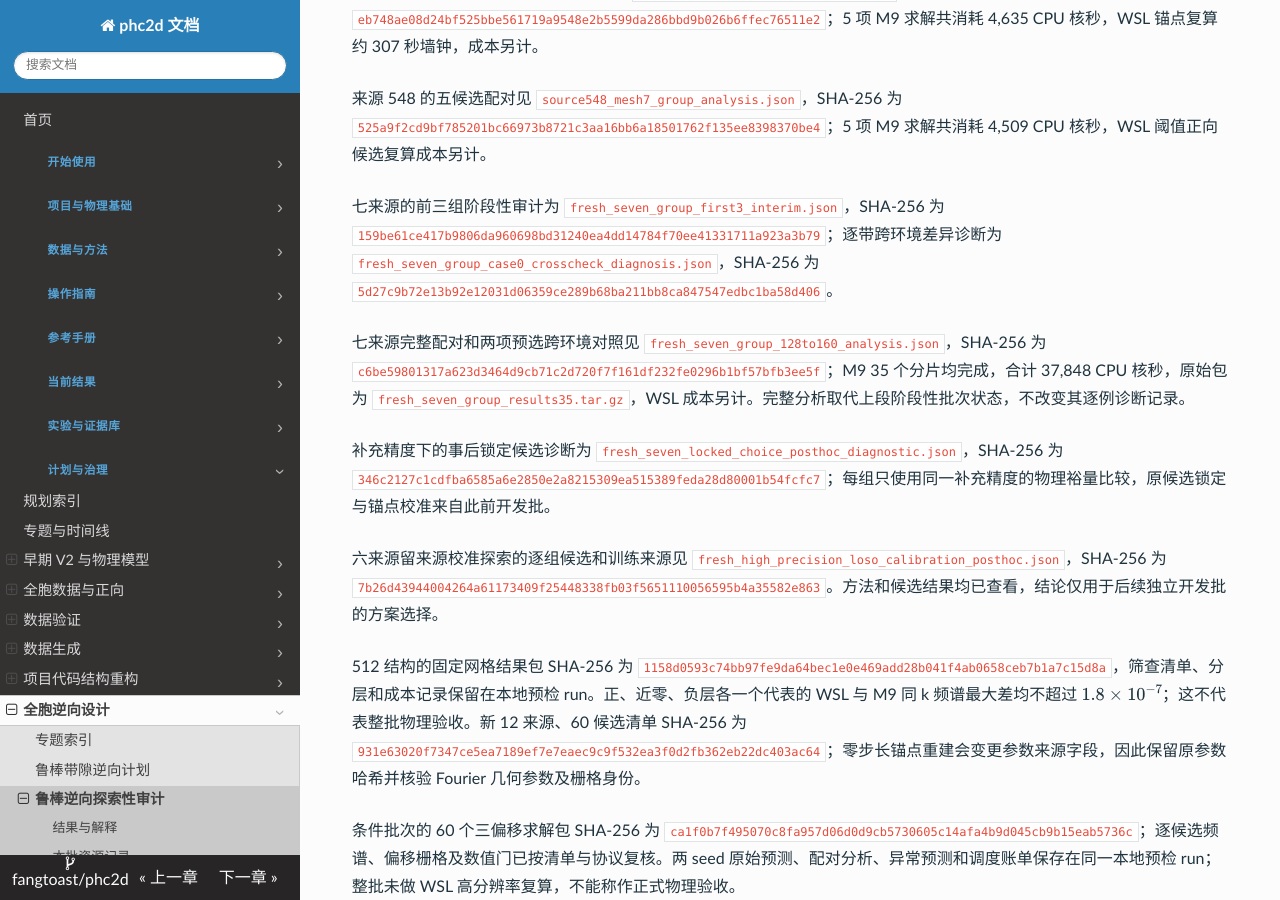
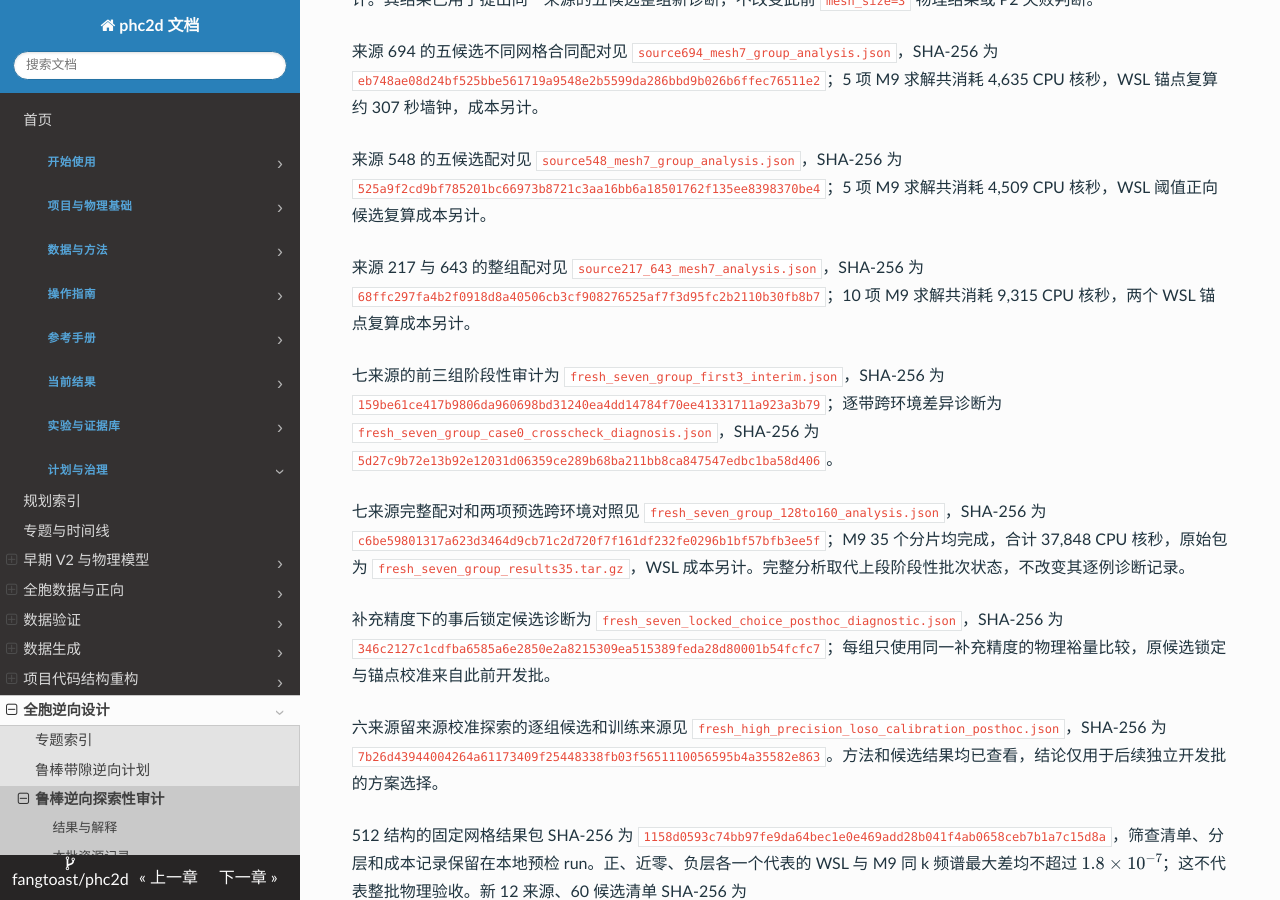
Before and after one commit to fangtoast/phc2d, an MkDocs documentation site: the page built from docs/results/inverse/鲁棒带隙逆向可用性审计.md, in a window 1280 px wide and 900 px high, scrolled down 8258 px. Built offline with MkDocs 1.6.1, drawn with Linux system fonts in a browser that asks for light colours; some of the changed text lies outside the part shown.

Commit message:
docs: record additional mesh stability diagnostics

```diff
--- a/docs/results/inverse/鲁棒带隙逆向可用性审计.md
+++ b/docs/results/inverse/鲁棒带隙逆向可用性审计.md
@@ -102,6 +102,7 @@ source_artifacts:
 | 来源 694 的固定 k 子像素采样诊断 | 两个事后选取结构各两个固定 k 点，在分辨率 96、128、160、192 的相邻级比较中，`mesh_size=7` 的 B4/B5 最大变化为 0.0004773，`mesh_size=3` 为 0.0006728；预选 WSL 案例与 M9 全谱最大差约 $1.19\times10^{-7}$ | [MPB 文档](https://mpb.readthedocs.io/en/latest/Python_User_Interface/)将 `mesh_size` 定义为子像素平滑采样窗口；这个固定点诊断不证明完整带边收敛或更大网格一定更准确。两种设置是不同求解合同，需完整五候选、全 BZ 加密和独立样本复核 |
 | 来源 694 的五候选 `mesh_size=7` 整组诊断 | 相同 128→160 分辨率和三偏移下，`mesh_size=3` 有 4/5 候选通过数值门，`mesh_size=7` 为 5/5；后者的预选锚点通过 M9–WSL 全谱容差核对，最大差约 $1.19\times10^{-7}$ | 五个候选的目标共同裕量均为负；只有锚点做了 WSL 复算。该组在观察旧结果后选取，不代表新来源的通过率，也不改变原 P2 判断或证明连续 BZ 收敛 |
 | 来源 548 的五候选 `mesh_size=7` 整组诊断 | 同一 128→160 分辨率与三偏移下，两种网格设置均为 5/5 通过数值门；阈值正向候选的共同目标裕量由约 0.008972 变为 0.009005 | 该组在查看旧结果后选取；仅预选的阈值正向候选做了 WSL 复算，其三偏移全谱与 M9 最大差约 $1.19\times10^{-7}$。结果支持该正例在这两种数值设置下保留，不代表独立测试或连续 BZ 认证 |
+| 来源 217 和 643 的五候选 `mesh_size=7` 整组诊断 | 同一 128→160 分辨率与三偏移下，来源 217 从 `mesh_size=3` 的 4/5 变为 `mesh_size=7` 的 5/5，来源 643 从 2/5 变为 5/5 | 两组按旧结果的失败情况事后选取；每组仅预选锚点做了 WSL 复算，三偏移全谱最大差分别约 $5.36\times10^{-7}$ 和 $5.96\times10^{-8}$。不能据此估计新来源的通过率或改变原 P2 结论 |
 | 七来源整组 128→160 补充诊断 | 35 个候选中 31 个通过数值门；来源 1、131、310、562、601 各 5/5 通过，217 为 4/5，643 为 2/5。两个预选 WSL 对照中一个通过，另一个全谱最大差约 $1.42\times10^{-5}$、超出冻结容差 | 事后选取并整体重算，不能替代原 P2 分层比较；未通过的跨环境案例在目标 B4–B5 上最大差约 $1.2\times10^{-7}$，但仍按全谱门记为未通过。有限 k 搜索不构成连续 BZ 认证 |
 | 补充精度下的锁定候选诊断 | 四个可配对的完整来源中，每个来源的三个 seed 选中同一候选，校准前后选择也相同；这些候选均仍为负目标裕量 | 四个来源均属粗标签负层，按事后全组过门筛选；三 seed 共用物理候选，不能视作 12 个独立案例或证明校准无效。来源 131 曾提前查看候选结果，未纳入该盲读配对 |
 | 事后留来源带边校准探索 | 六个 128→160 全组过门来源中，每次用另外五个来源拟合带边残差；三个 seed 的单锚点方案相对组内均匀候选的平均真实裕量差分别约为 0.05155、0.04981、0.05155，加入该线性残差后的对应数值相同 | 六组按已知结果筛选，含此前已查看候选的来源 131；三个 seed 共用物理数据，不能用作独立测试或 P2 通过证据。跨来源拟合额外使用其他来源的物理标签，成本不可忽略；这里只比较本次选定的线性模型和固定参数 |
@@ -209,6 +210,8 @@ Global–Local seed 1/2 的 N56 回放和调度账目核验为 `next_dev_validat
 
 来源 548 的五候选配对见 `source548_mesh7_group_analysis.json`，SHA-256 为 `525a9f2cd9bf785201bc66973b8721c3aa16bb6a18501762f135ee8398370be4`；5 项 M9 求解共消耗 4,509 CPU 核秒，WSL 阈值正向候选复算成本另计。
 
+来源 217 与 643 的整组配对见 `source217_643_mesh7_analysis.json`，SHA-256 为 `68ffc297fa4b2f0918d8a40506cb3cf908276525af7f3d95fc2b2110b30fb8b7`；10 项 M9 求解共消耗 9,315 CPU 核秒，两个 WSL 锚点复算成本另计。
+
 七来源的前三组阶段性审计为 `fresh_seven_group_first3_interim.json`，SHA-256 为 `159be61ce417b9806da960698bd31240ea4dd14784f70ee41331711a923a3b79`；逐带跨环境差异诊断为 `fresh_seven_group_case0_crosscheck_diagnosis.json`，SHA-256 为 `5d27c9b72e13b92e12031d06359ce289b68ba211bb8ca847547edbc1ba58d406`。
 
 七来源完整配对和两项预选跨环境对照见 `fresh_seven_group_128to160_analysis.json`，SHA-256 为 `c6be59801317a623d3464d9cb71c2d720f7f161df232fe0296b1bf57bfb3ee5f`；M9 35 个分片均完成，合计 37,848 CPU 核秒，原始包为 `fresh_seven_group_results35.tar.gz`，WSL 成本另计。完整分析取代上段阶段性批次状态，不改变其逐例诊断记录。
```
